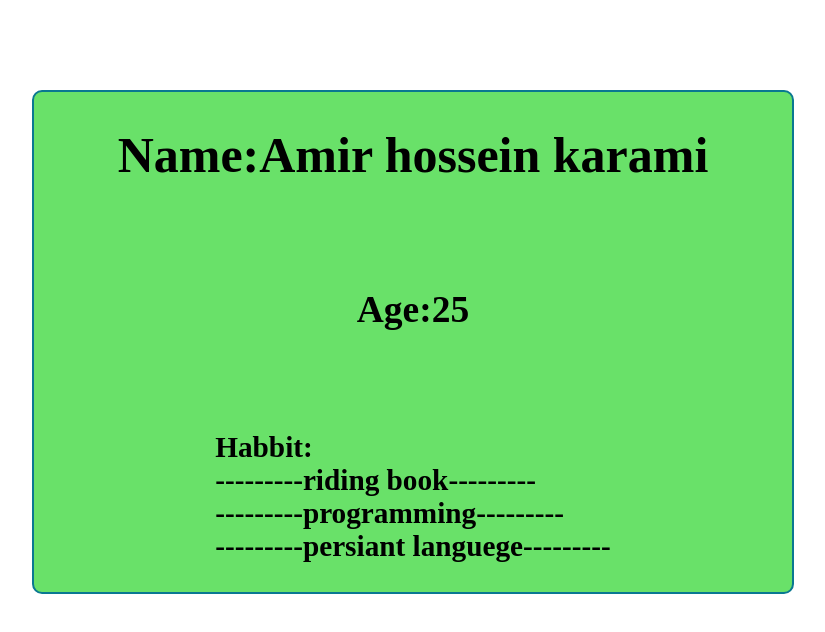
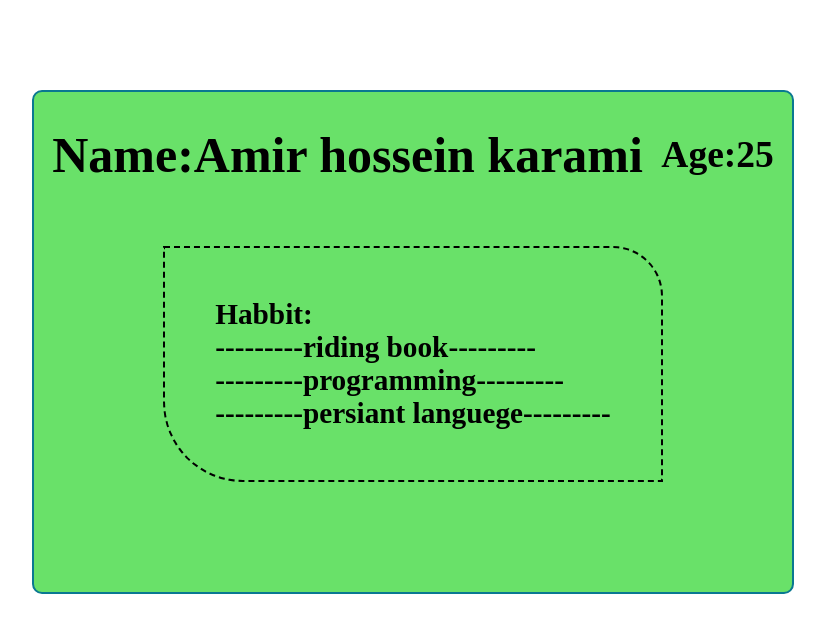
Before and after one commit to Amir012012/frontend-learning, a React (Vite) app in the folder ProfileCard/profile-card/: page / in a window 1280 px wide. Shown: the top 632 px of the page, without its empty margins (227-1052 px from the left). Built offline with nearby package versions, Linux system fonts and the light colour scheme.

Commit message:
add modified new file react flex box on margin and boboling

```diff
--- a/ProfileCard/profile-card/src/ProfileCard.jsx
+++ b/ProfileCard/profile-card/src/ProfileCard.jsx
@@ -14,7 +14,7 @@ const ProfileCard = () => {
         display: "flex",
         flexDirection: "column",
         alignItems: "center",
-        justifyContent: "space-between",
+
 
         width: "60%",
         height: "500px",
@@ -26,9 +26,26 @@ const ProfileCard = () => {
         fontSize: "25px",
       }}
     >
-      <h1>Name:{name}</h1>
-      <h2>Age:{age}</h2>
-      <h3>
+      <div
+        className=""
+        style={{
+          display: "flex",
+          justifyContent: "space-evenly",
+          alignItems: "center",
+          width: "100%",
+        }}
+      >
+        <h1>Name:{name}</h1>
+        <h2>Age:{age}</h2>
+      </div>
+      <h3
+        className=""
+        style={{
+          borderRadius: "0px 50px 0px 80px ",
+          border: "2px dashed black",
+          padding: "50px",
+        }}
+      >
         Habbit:
         {habbit.map((item) => (
           <div>---------{item}---------</div>
```
